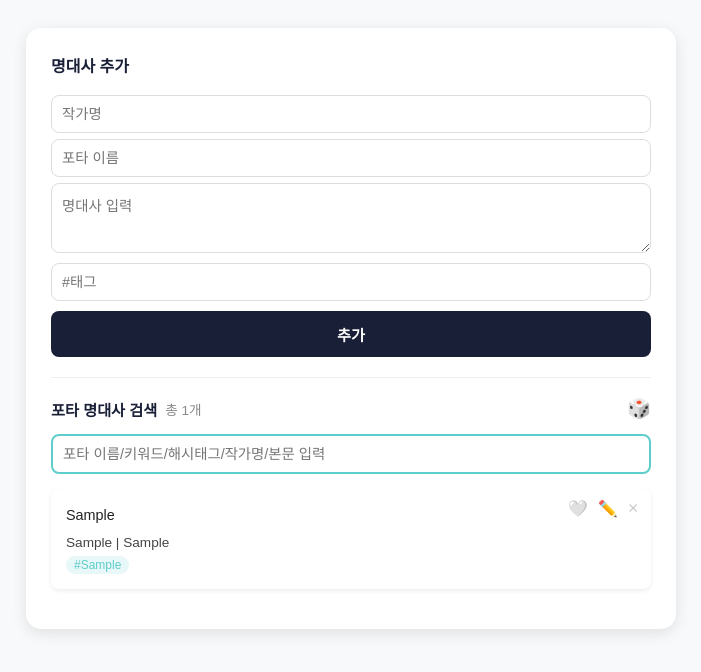
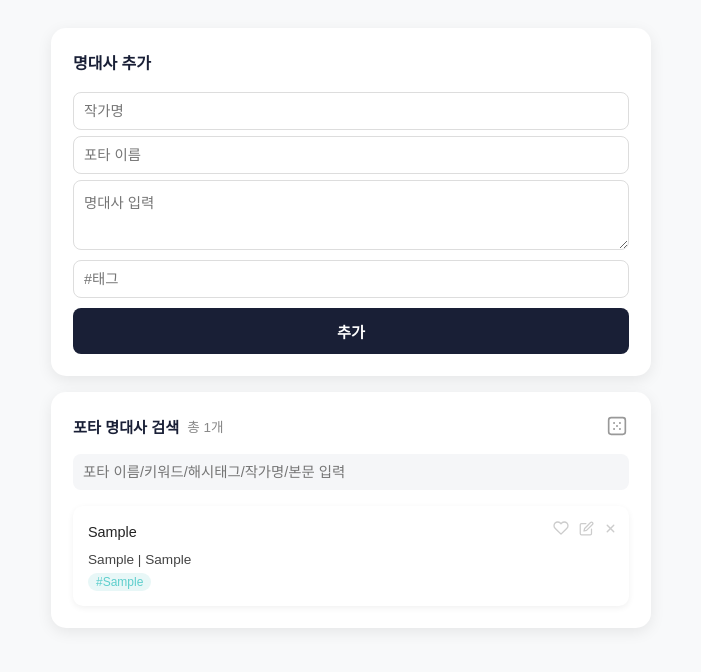
Before and after one commit to yoonj1015t/Postype-records, a website: page public/index.html in a window 1280 px wide. Both pictures are taken after typing "Sample", "Sample", "Sample", "Sample" into the empty fields and a click on the button "추가". Shown: the whole page, without its empty margins (289-990 px from the left). Drawn offline with Linux system fonts and the light colour scheme.

Commit message:
Visually separate input and search sections with SVG icons
Refactors `public/index.html` to introduce distinct visual containers for input and search sections, replaces emoji icons with SVG pictograms for heart, pencil, and dice, and removes the search bar's border for a cleaner UI.

Replit-Commit-Author: Agent
Replit-Commit-Session-Id: 9f905009-278c-48ae-97d8-c5020d66bb80
Replit-Commit-Checkpoint-Type: full_checkpoint
Replit-Commit-Event-Id: 99257ee6-c824-488d-bd94-399e85065ce8
Replit-Commit-Screenshot-Url: https://storage.googleapis.com/screenshot-production-us-central1/6d09481a-5bc9-4dfe-98ef-4f600da437be/9f905009-278c-48ae-97d8-c5020d66bb80/MiXfbG7
Replit-Helium-Checkpoint-Created: true

```diff
--- a/public/index.html
+++ b/public/index.html
@@ -11,39 +11,39 @@
             --bg-color: #f8f9fa;
         }
         body { font-family: 'Pretendard', sans-serif; background-color: var(--bg-color); padding: 20px; display: flex; flex-direction: column; align-items: center; }
-        .container { max-width: 600px; width: 100%; background: white; padding: 25px; border-radius: 15px; box-shadow: 0 4px 15px rgba(0,0,0,0.1); }
+        .container { max-width: 600px; width: 100%; display: flex; flex-direction: column; gap: 16px; }
 
+        /* Input section */
+        .input-section { background: white; padding: 22px; border-radius: 15px; box-shadow: 0 4px 15px rgba(0,0,0,0.08); }
         .section-title { color: var(--dark-color); font-size: 1rem; font-weight: 700; margin-bottom: 12px; }
-
-        .input-group { margin-bottom: 15px; }
-        input, textarea { width: 100%; padding: 10px; margin-top: 6px; border: 1px solid #ddd; border-radius: 8px; box-sizing: border-box; font-family: inherit; font-size: 0.9rem; }
+        input, textarea { width: 100%; padding: 10px; margin-top: 6px; border: 1px solid #ddd; border-radius: 8px; box-sizing: border-box; font-family: inherit; font-size: 0.9rem; outline: none; }
+        input:focus, textarea:focus { border-color: #bbb; }
         textarea { resize: vertical; }
-
         .add-btn { width: 100%; padding: 12px; background: var(--dark-color); color: white; border: none; border-radius: 8px; cursor: pointer; font-weight: bold; margin-top: 10px; font-size: 0.95rem; }
         .add-btn:hover { opacity: 0.85; }
 
-        hr { border: none; border-top: 1px solid #eee; margin: 20px 0; }
-
-        .search-header { display: flex; align-items: center; gap: 8px; margin-bottom: 8px; }
+        /* Search section */
+        .search-section { background: white; padding: 22px; border-radius: 15px; box-shadow: 0 4px 15px rgba(0,0,0,0.08); }
+        .search-header { display: flex; align-items: center; gap: 8px; margin-bottom: 10px; }
         .search-header-title { font-size: 0.95rem; font-weight: 700; color: var(--dark-color); }
         .count-badge { font-size: 0.85rem; color: #888; flex: 1; }
-        .dice-btn { background: none; border: none; cursor: pointer; font-size: 1.2rem; padding: 0; line-height: 1; }
-        .dice-btn:hover { opacity: 0.7; }
+        .dice-btn { background: none; border: none; cursor: pointer; padding: 2px; display: flex; align-items: center; color: #999; }
+        .dice-btn:hover { color: var(--dark-color); }
+        .search-bar { width: 100%; padding: 10px; border: none; border-radius: 8px; box-sizing: border-box; font-family: inherit; font-size: 0.9rem; background: #f5f6f8; outline: none; margin-bottom: 4px; }
 
-        .search-bar { width: 100%; padding: 10px; border: 2px solid var(--primary-color); border-radius: 8px; box-sizing: border-box; font-family: inherit; font-size: 0.9rem; margin-bottom: 15px; }
-
-        .quote-card { background: #fff; padding: 15px; margin-bottom: 15px; border-radius: 8px; box-shadow: 0 2px 5px rgba(0,0,0,0.07); position: relative; padding-right: 90px; }
+        /* Quote cards */
+        .quote-card { background: #fff; padding: 15px; margin-top: 12px; border-radius: 10px; box-shadow: 0 2px 6px rgba(0,0,0,0.06); position: relative; padding-right: 88px; }
         .quote-text { font-size: 0.9rem; font-weight: normal; margin-bottom: 8px; line-height: 1.6; color: #222; }
         .quote-info { font-size: 0.85rem; color: #444; margin-bottom: 6px; }
         .tag-container { display: flex; flex-wrap: wrap; gap: 4px; margin-top: 5px; }
         .tag { display: inline-block; background: #e8f7f7; padding: 2px 8px; border-radius: 12px; font-size: 0.75rem; color: var(--primary-color); }
 
-        .card-actions { position: absolute; top: 10px; right: 10px; display: flex; align-items: center; gap: 6px; }
-        .icon-btn { background: none; border: none; cursor: pointer; font-size: 1rem; padding: 2px; line-height: 1; color: #ccc; }
+        .card-actions { position: absolute; top: 12px; right: 10px; display: flex; align-items: center; gap: 6px; }
+        .icon-btn { background: none; border: none; cursor: pointer; padding: 2px; display: flex; align-items: center; color: #ccc; }
         .icon-btn:hover { color: #999; }
         .icon-btn.liked { color: #ff6b6b; }
         .icon-btn.editing { color: var(--dark-color); }
-        .delete-btn { background: none; border: none; cursor: pointer; font-size: 0.85rem; color: #ccc; padding: 2px; line-height: 1; }
+        .delete-btn { background: none; border: none; cursor: pointer; padding: 2px; display: flex; align-items: center; color: #ccc; }
         .delete-btn:hover { color: #aaa; }
 
         .edit-form { margin-top: 12px; border-top: 1px solid #eee; padding-top: 10px; }
@@ -55,7 +55,7 @@
         .modal-overlay { display: none; position: fixed; top: 0; left: 0; width: 100%; height: 100%; background: rgba(0,0,0,0.45); z-index: 999; justify-content: center; align-items: center; }
         .modal-overlay.active { display: flex; }
         .modal { background: white; border-radius: 15px; padding: 28px 25px 22px; max-width: 400px; width: 90%; position: relative; }
-        .modal-close { position: absolute; top: 12px; right: 14px; background: none; border: none; font-size: 1.1rem; cursor: pointer; color: #aaa; padding: 0; }
+        .modal-close { position: absolute; top: 12px; right: 14px; background: none; border: none; cursor: pointer; color: #aaa; padding: 0; display: flex; align-items: center; }
         .modal-close:hover { color: #555; }
         .modal-quote-text { font-size: 0.95rem; line-height: 1.7; color: #222; margin-bottom: 10px; }
         .modal-quote-info { font-size: 0.85rem; color: #555; }
@@ -65,9 +65,10 @@
 <body>
 
 <div class="container">
-    <div class="section-title">명대사 추가</div>
 
-    <div class="input-group">
+    <!-- Input Section -->
+    <div class="input-section">
+        <div class="section-title">명대사 추가</div>
         <input type="text" id="author" placeholder="작가명">
         <input type="text" id="title" placeholder="포타 이름">
         <textarea id="quote" rows="3" placeholder="명대사 입력"></textarea>
@@ -75,22 +76,34 @@
         <button class="add-btn" onclick="addQuote()">추가</button>
     </div>
 
-    <hr>
+    <!-- Search Section -->
+    <div class="search-section">
+        <div class="search-header">
+            <span class="search-header-title">포타 명대사 검색</span>
+            <span class="count-badge" id="totalCount">총 0개</span>
+            <button class="dice-btn" onclick="showRandom()" title="랜덤 명대사">
+                <svg xmlns="http://www.w3.org/2000/svg" width="20" height="20" viewBox="0 0 24 24" fill="none" stroke="currentColor" stroke-width="2" stroke-linecap="round" stroke-linejoin="round">
+                    <rect x="2" y="2" width="20" height="20" rx="3"/>
+                    <circle cx="8.5" cy="8.5" r="1.2" fill="currentColor" stroke="none"/>
+                    <circle cx="15.5" cy="8.5" r="1.2" fill="currentColor" stroke="none"/>
+                    <circle cx="12" cy="12" r="1.2" fill="currentColor" stroke="none"/>
+                    <circle cx="8.5" cy="15.5" r="1.2" fill="currentColor" stroke="none"/>
+                    <circle cx="15.5" cy="15.5" r="1.2" fill="currentColor" stroke="none"/>
+                </svg>
+            </button>
+        </div>
+        <input type="text" id="search" class="search-bar" placeholder="포타 이름/키워드/해시태그/작가명/본문 입력" onkeyup="displayQuotes()">
+        <div id="quoteList"></div>
+    </div>
 
-    <div class="search-header">
-        <span class="search-header-title">포타 명대사 검색</span>
-        <span class="count-badge" id="totalCount">총 0개</span>
-        <button class="dice-btn" onclick="showRandom()" title="랜덤 명대사">🎲</button>
-    </div>
-    <input type="text" id="search" class="search-bar" placeholder="포타 이름/키워드/해시태그/작가명/본문 입력" onkeyup="displayQuotes()">
-
-    <div id="quoteList"></div>
 </div>
 
 <!-- Random Modal -->
 <div class="modal-overlay" id="randomModal" onclick="closeModalOutside(event)">
     <div class="modal">
-        <button class="modal-close" onclick="document.getElementById('randomModal').classList.remove('active')">✕</button>
+        <button class="modal-close" onclick="document.getElementById('randomModal').classList.remove('active')">
+            <svg xmlns="http://www.w3.org/2000/svg" width="18" height="18" viewBox="0 0 24 24" fill="none" stroke="currentColor" stroke-width="2" stroke-linecap="round" stroke-linejoin="round"><line x1="18" y1="6" x2="6" y2="18"/><line x1="6" y1="6" x2="18" y2="18"/></svg>
+        </button>
         <div id="randomContent"></div>
     </div>
 </div>
@@ -98,6 +111,11 @@
 <script>
     let quotes = JSON.parse(localStorage.getItem('myQuotes')) || [];
     let liked = JSON.parse(localStorage.getItem('myLiked')) || [];
+
+    const SVG_HEART_EMPTY = `<svg xmlns="http://www.w3.org/2000/svg" width="16" height="16" viewBox="0 0 24 24" fill="none" stroke="currentColor" stroke-width="2" stroke-linecap="round" stroke-linejoin="round"><path d="M20.84 4.61a5.5 5.5 0 0 0-7.78 0L12 5.67l-1.06-1.06a5.5 5.5 0 0 0-7.78 7.78l1.06 1.06L12 21.23l7.78-7.78 1.06-1.06a5.5 5.5 0 0 0 0-7.78z"/></svg>`;
+    const SVG_HEART_FILLED = `<svg xmlns="http://www.w3.org/2000/svg" width="16" height="16" viewBox="0 0 24 24" fill="currentColor" stroke="currentColor" stroke-width="2" stroke-linecap="round" stroke-linejoin="round"><path d="M20.84 4.61a5.5 5.5 0 0 0-7.78 0L12 5.67l-1.06-1.06a5.5 5.5 0 0 0-7.78 7.78l1.06 1.06L12 21.23l7.78-7.78 1.06-1.06a5.5 5.5 0 0 0 0-7.78z"/></svg>`;
+    const SVG_PENCIL = `<svg xmlns="http://www.w3.org/2000/svg" width="15" height="15" viewBox="0 0 24 24" fill="none" stroke="currentColor" stroke-width="2" stroke-linecap="round" stroke-linejoin="round"><path d="M11 4H4a2 2 0 0 0-2 2v14a2 2 0 0 0 2 2h14a2 2 0 0 0 2-2v-7"/><path d="M18.5 2.5a2.121 2.121 0 0 1 3 3L12 15l-4 1 1-4 9.5-9.5z"/></svg>`;
+    const SVG_CLOSE = `<svg xmlns="http://www.w3.org/2000/svg" width="13" height="13" viewBox="0 0 24 24" fill="none" stroke="currentColor" stroke-width="2.5" stroke-linecap="round" stroke-linejoin="round"><line x1="18" y1="6" x2="6" y2="18"/><line x1="6" y1="6" x2="18" y2="18"/></svg>`;
 
     displayQuotes();
 
@@ -151,9 +169,9 @@
             list.innerHTML += `
                 <div class="quote-card" id="card-${q.id}">
                     <div class="card-actions">
-                        <button class="icon-btn ${isLiked ? 'liked' : ''}" onclick="toggleLike(${q.id})">${isLiked ? '❤️' : '🤍'}</button>
-                        <button class="icon-btn" onclick="toggleEdit(${q.id})" id="edit-btn-${q.id}" title="수정">✏️</button>
-                        <button class="delete-btn" onclick="deleteQuote(${q.id})">✕</button>
+                        <button class="icon-btn ${isLiked ? 'liked' : ''}" onclick="toggleLike(${q.id})" title="좋아요">${isLiked ? SVG_HEART_FILLED : SVG_HEART_EMPTY}</button>
+                        <button class="icon-btn" onclick="toggleEdit(${q.id})" id="edit-btn-${q.id}" title="수정">${SVG_PENCIL}</button>
+                        <button class="delete-btn" onclick="deleteQuote(${q.id})" title="삭제">${SVG_CLOSE}</button>
                     </div>
                     <div class="quote-text">${q.quote}</div>
                     <div class="quote-info">${infoText}</div>
```
